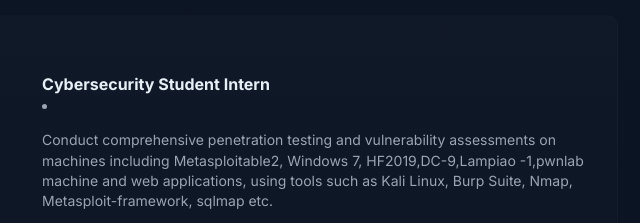
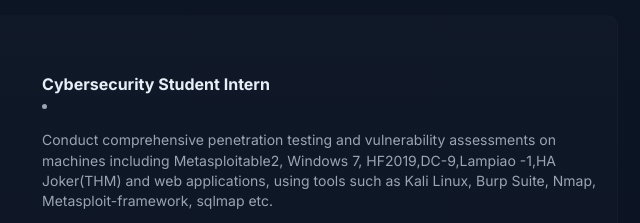
Before and after one commit to Encrypter1233/portfolio, a plain HTML site: page index.html in a window 1280 px wide. Shown: the part 1147-1370 px from the top of the page, 572-1212 px from the left. Drawn offline with Linux system fonts and the light colour scheme.

Commit message:
Update index.html

```diff
--- a/index.html
+++ b/index.html
@@ -249,7 +249,7 @@
             <div class="time">2025 — Present</div>
             <div>
               <div class="card-title">Cybersecurity Student Intern</div>
-              <div class="muted"><li><p>Conduct comprehensive penetration testing and vulnerability assessments on machines including Metasploitable2, Windows 7, HF2019,DC-9,Lampiao -1,pwnlab machine and web applications, using tools such as Kali Linux, Burp Suite, Nmap, Metasploit-framework, sqlmap etc.</p></li></div>
+              <div class="muted"><li><p>Conduct comprehensive penetration testing and vulnerability assessments on machines including Metasploitable2, Windows 7, HF2019,DC-9,Lampiao -1,HA Joker(THM) and web applications, using tools such as Kali Linux, Burp Suite, Nmap, Metasploit-framework, sqlmap etc.</p></li></div>
             <div class="muted"><li><p>Participated in cybersecurity workshops, enhancing practical ethical hacking skills.</p></li></div>
             <div class="muted"><li><p>Explore and test new security tools, frameworks, and attack techniques, contributing to the academy’s knowledge base and improving hands-on expertise.</p></li></div>
 
```
